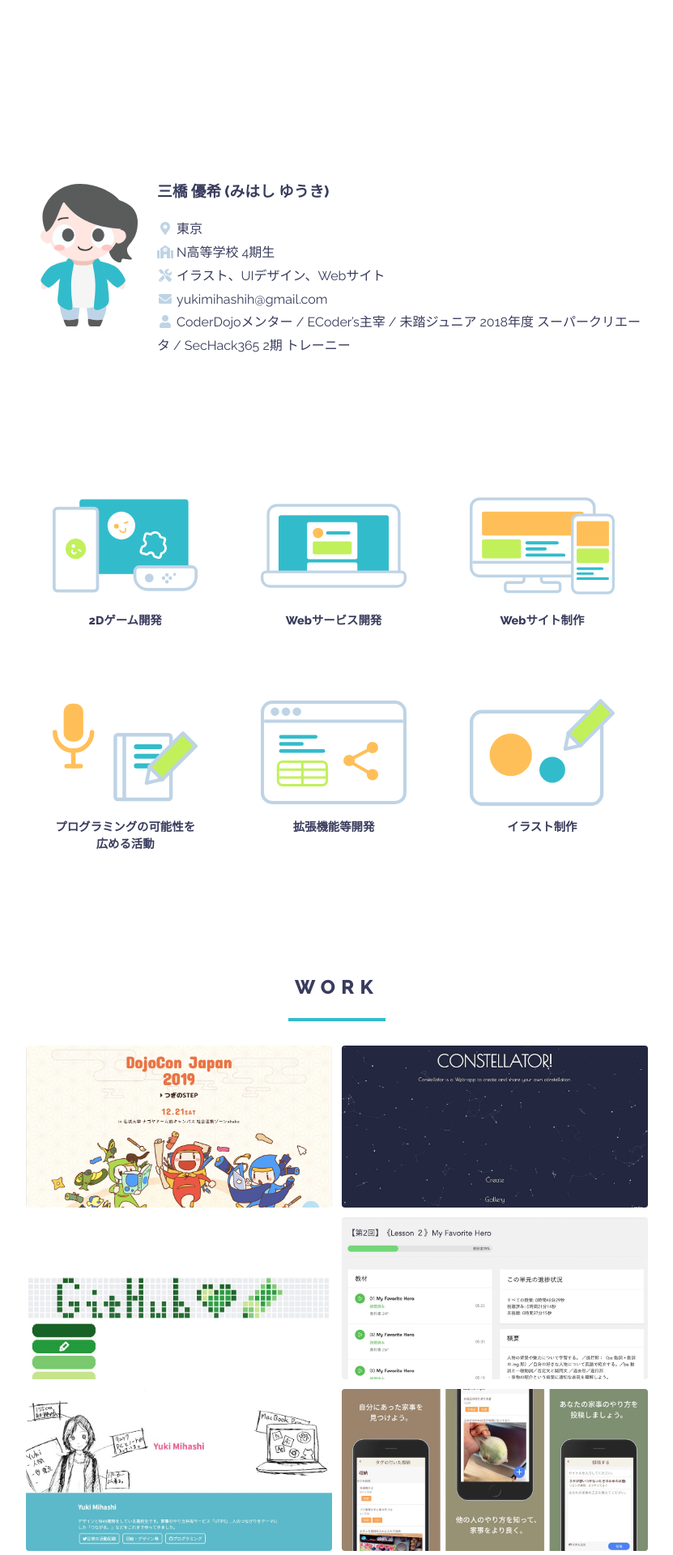
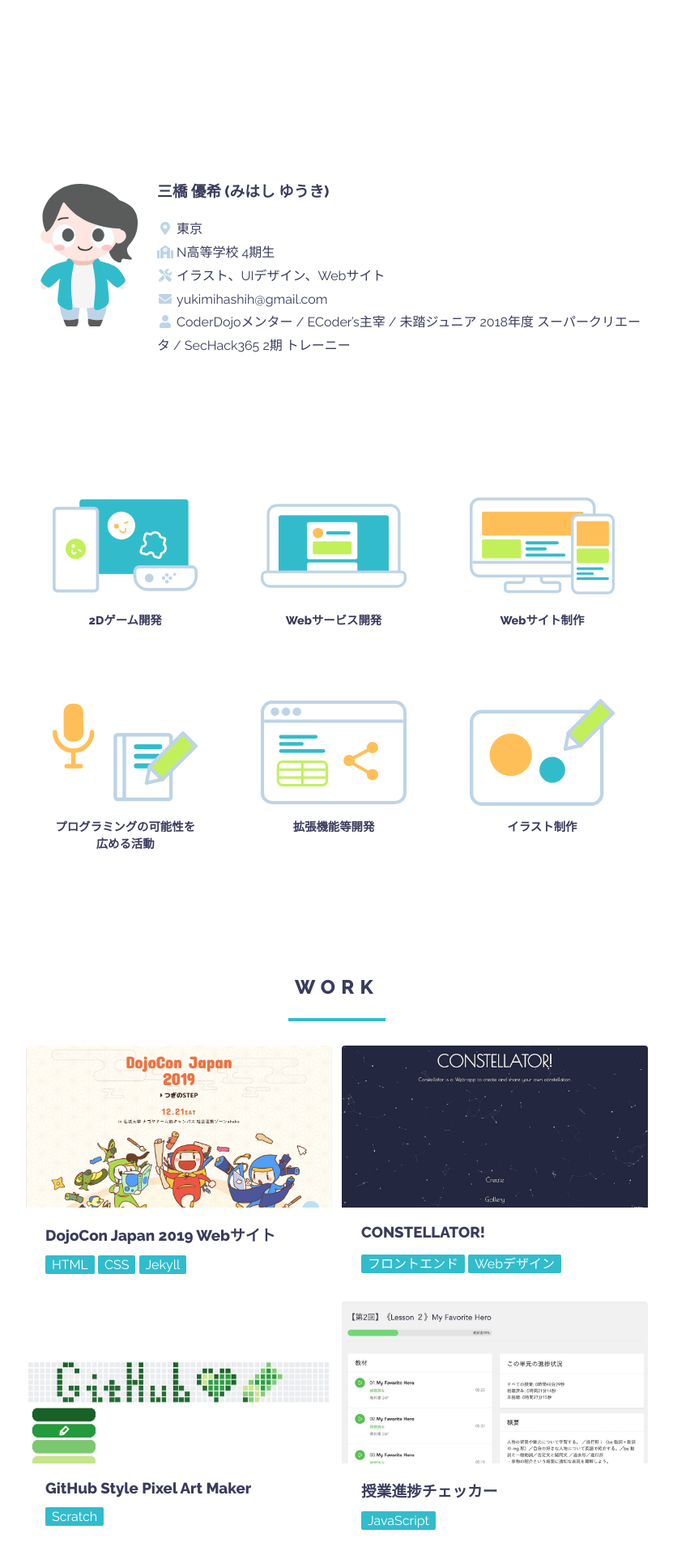
Before and after one commit to madoreenu/yuki384.github.io, a Jekyll site: the page built from index.md, in a window 1280 px wide. Shown: the part 742-2662 px from the top of the page at 81% size, without its empty margins (224-1055 px from the left). Built offline with Jekyll 4.4.1, drawn with Linux system fonts in a browser that asks for light colours; nearby versions of some CDN libraries; some web fonts are replaced; some of the changed text lies outside the part shown.

Commit message:
worksのスタイル変更

```diff
--- a/assets/css/main.scss
+++ b/assets/css/main.scss
@@ -113,34 +113,29 @@
   padding-bottom: 24px;
 }
 .project{
+  border-radius: 4px;
   background-color: #fff;
   display: block;
   margin: 6px;
   color: #555;
   float: left;
   position: relative;
+  text-decoration: none;
   width: calc(50% - (6px * 2));
-  height: 200px;
-}
-.project>img{
-  width: 100%;
-  height: 100%;
-  object-fit: cover;
-  border-radius: 4px;
+  &> img{
+    width: 100%;
+    height: 200px;
+    object-fit: cover;
+    border-radius: 4px 4px 0 0;
+  }
 }
 .prj-dsc{
-  border-radius: 4px;
-  position: absolute;
-  bottom: 0;
-  left: 0;
-  padding: 12px;
-  opacity: 0;
-  width: calc(100% - 24px);
-  height: calc(100% - 24px);
-  background-color: rgba(88, 88, 88, 0.6);
   transition: 0.3s;
+  padding: 0 24px 24px 24px;
+  box-sizing: border-box;
   h3{
-    color: #fff;
+    color: $main-textcolor;
+    margin: .8em 0;
   }
 }
 .project:hover{
@@ -153,17 +148,8 @@
 }
 @media screen and (max-width:800px) {
   .prj-dsc{
-    opacity: 1;
-    position: static;
-    width: auto;
-    height: auto;
-    background-color: inherit;
     padding: 0;
     margin-bottom: 36px;
-    h3{
-      color: inherit;
-      margin: 8px 0;
-    }
   }
   .project{
     height: auto;
@@ -650,3 +636,8 @@
     margin: 0;
   }
 }
+
+.flex{
+  display: flex;
+  flex-wrap: wrap;
+}
--- a/index.md
+++ b/index.md
@@ -35,8 +35,9 @@
 </section>
 <section id="Works">
   <h2 class="top-h2">WORK</h2>
+  <div class="flex">
   {% for post in site.categories.Works %}
-  <a href="{{ site.baseurl }}{{ post.url }}"><div class="project">
+  <a href="{{ site.baseurl }}{{ post.url }}" class="project">
     {% if post.thumbnail %}
     <img src="{{site.url}}/img/{{post.categories}}/{{ post.thumbnail }}" alt="{{post.title}}" class="thumbnail" loading="lazy">
     {%else%}
@@ -47,8 +48,9 @@
       <p class="tag">{{tag}}</p>
       {% endfor %}
     </div>
-  </div></a>
+  </a>
   {% endfor %}
+  </div>
 </section>
 <section id="achievement">
   <h2 class="top-h2">ACHIEVEMENT</h2>
```
